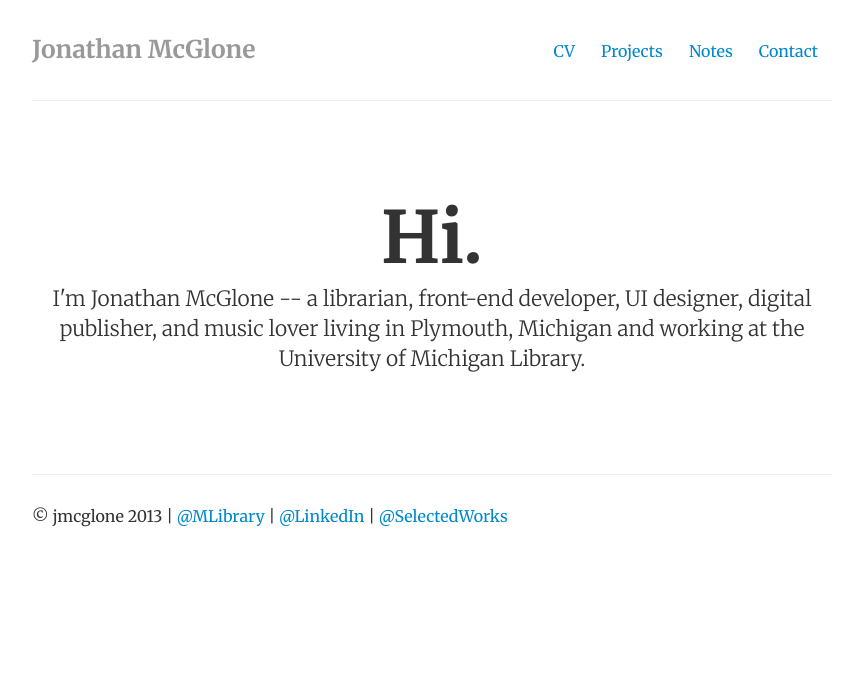
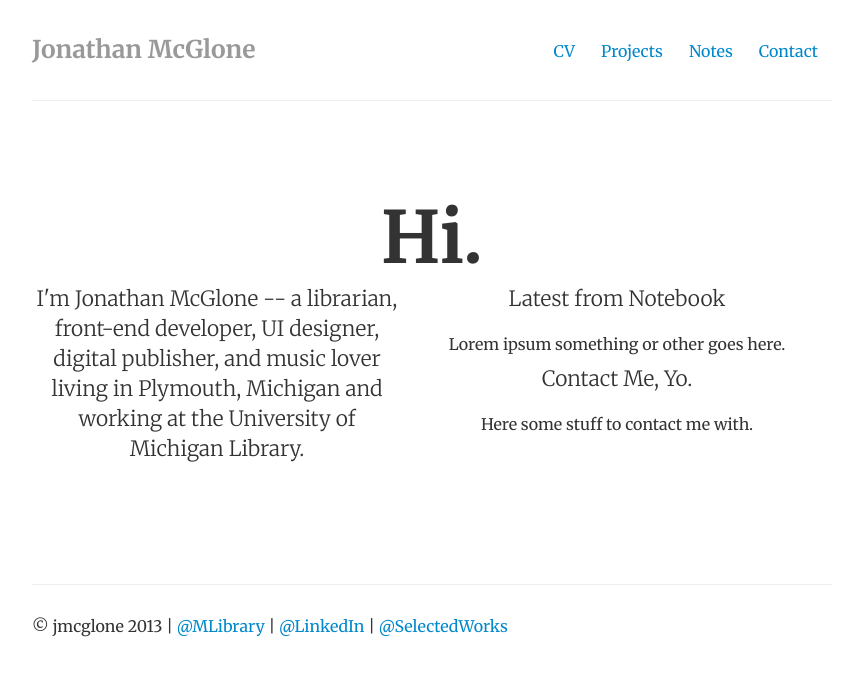
Before and after one commit to jmcglone/jmcglone.github.io, a Jekyll site: the page built from index.html, in a window 1280 px wide. Shown: the top 676 px of the page, without its empty margins (208-1071 px from the left). Built offline with Jekyll 4.4.1, drawn with Linux system fonts in a browser that asks for light colours; nearby versions of some CDN libraries.

Commit message:
Create a new three column layout on homepage

```diff
--- a/index.html
+++ b/index.html
@@ -7,6 +7,20 @@
 contact: passive
 ---
 <div class="jumbotron">
-				<h1>Hi.</h1>
+	<h1>Hi.</h1>
+		<div class="row">
+			<div class="span4">
 				<p class="lead">I'm Jonathan McGlone -- a librarian, front-end developer, UI designer, digital publisher, and music lover living in Plymouth, Michigan and working at the University of Michigan Library.</p>
+			</div>
+			<div class="span4">
+				<p class="lead">Latest from Notebook</p>
+				<p>Lorem ipsum something or other goes here.</p>
+			</div>
+			<div class="span4">
+				<p class="lead">
+				Contact Me, Yo.
+				</p>
+				<p>Here some stuff to contact me with.</p>
+			</div>
+		</div>
 </div>
```
